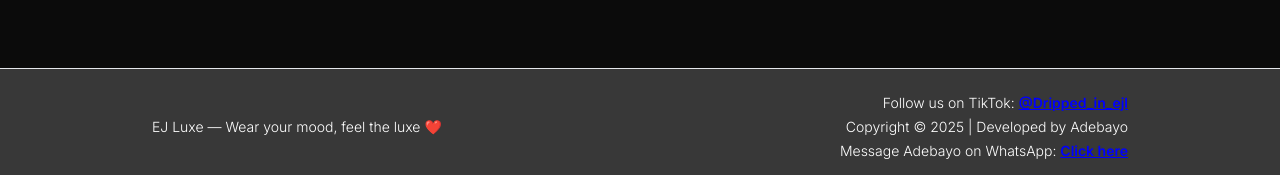
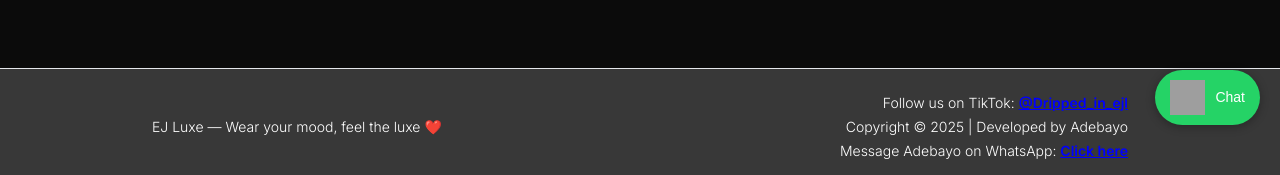
Before and after one commit to Adebayo432/ejl, a plain HTML site: page product.html in a window 1280 px wide. Shown: the part 655-830 px from the top of the page. Drawn offline with nearby package versions, Linux system fonts and the light colour scheme; grey boxes are pictures that could not be loaded.

Commit message:
Add files via upload

```diff
--- a/product.html
+++ b/product.html
@@ -134,11 +134,28 @@
       </div>
     </section>
   </main>
+  <!-- WhatsApp Sliding Button -->
+  <a href="https://wa.me/2347012357572?text=Hello%2C%20I%20texted%20you%20from%20your%20website%2C%20I%20need
+" target="_blank" id="whatsapp-button">
+    <img src="https://upload.wikimedia.org/wikipedia/commons/6/6b/WhatsApp.svg" alt="Chat on WhatsApp">
+    <span id="whatsapp-text">Chat</span>
+  </a>
+
+
+  <!-- Script to Slide In -->
+  <script>
+    window.addEventListener('load', () => {
+      setTimeout(() => {
+        document.getElementById('whatsapp-button').style.right = '20px';
+      }, 3000); // 3 seconds delay
+    });
+  </script>
+
 
   <!-- Cart Modal -->
   <div id="cartModal"
     class="hidden fixed inset-0 bg-black bg-opacity-50 z-50 flex items-end md:items-center justify-center p-4">
-      <div class="bg-ejblue rounded-lg shadow-xl w-full max-w-md max-h-[90vh] overflow-hidden flex flex-col">
+    <div class="bg-ejblue rounded-lg shadow-xl w-full max-w-md max-h-[90vh] overflow-hidden flex flex-col">
       <div class="flex items-center color-ejblue justify-between p-4 border-b">
         <h2 class="text-lg md:text-xl font-semibold">Shopping Cart</h2>
         <button onclick="closeCart()" class="text-gray-500 hover:text-gray-700">
```
Also changed, not shown: 1 other file.
